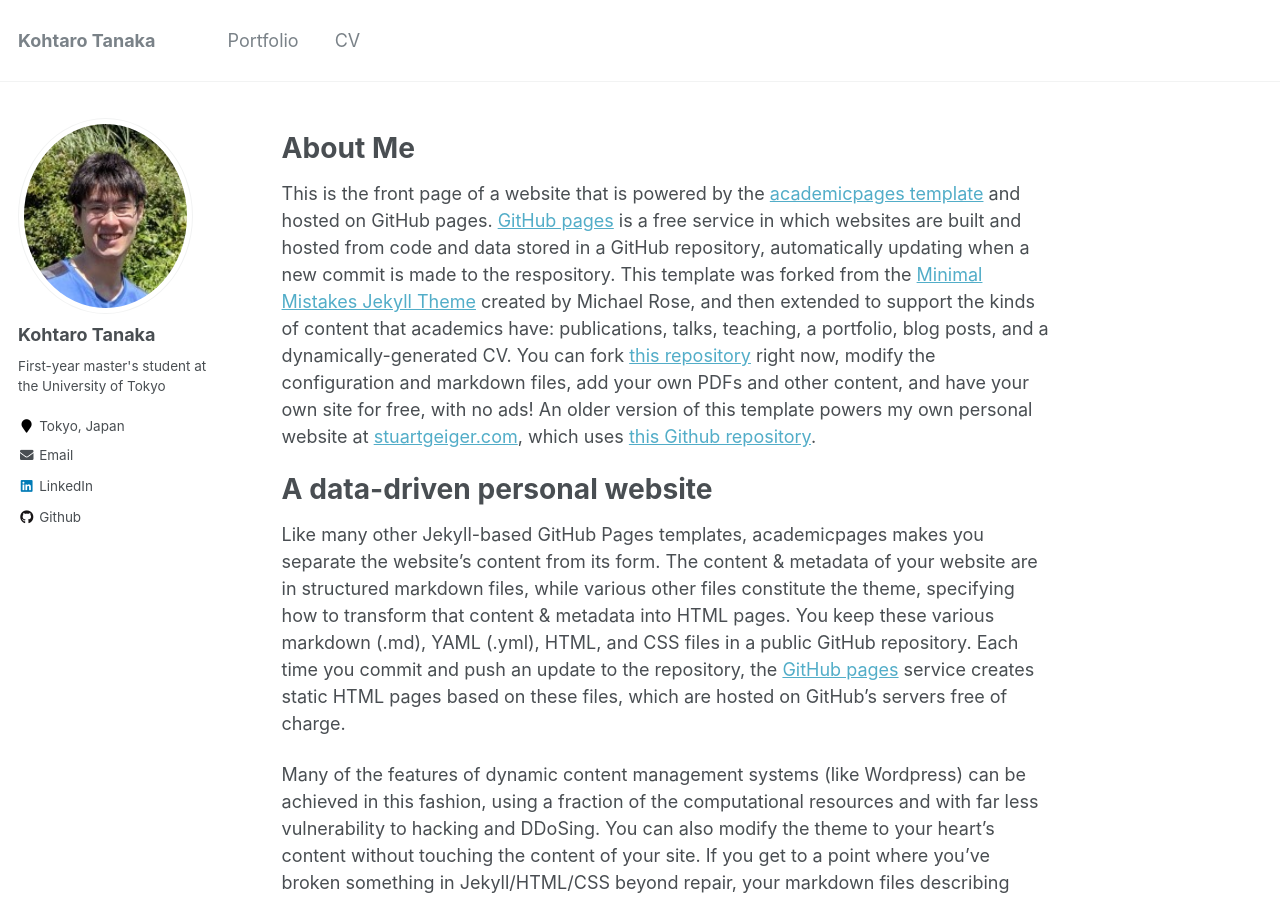
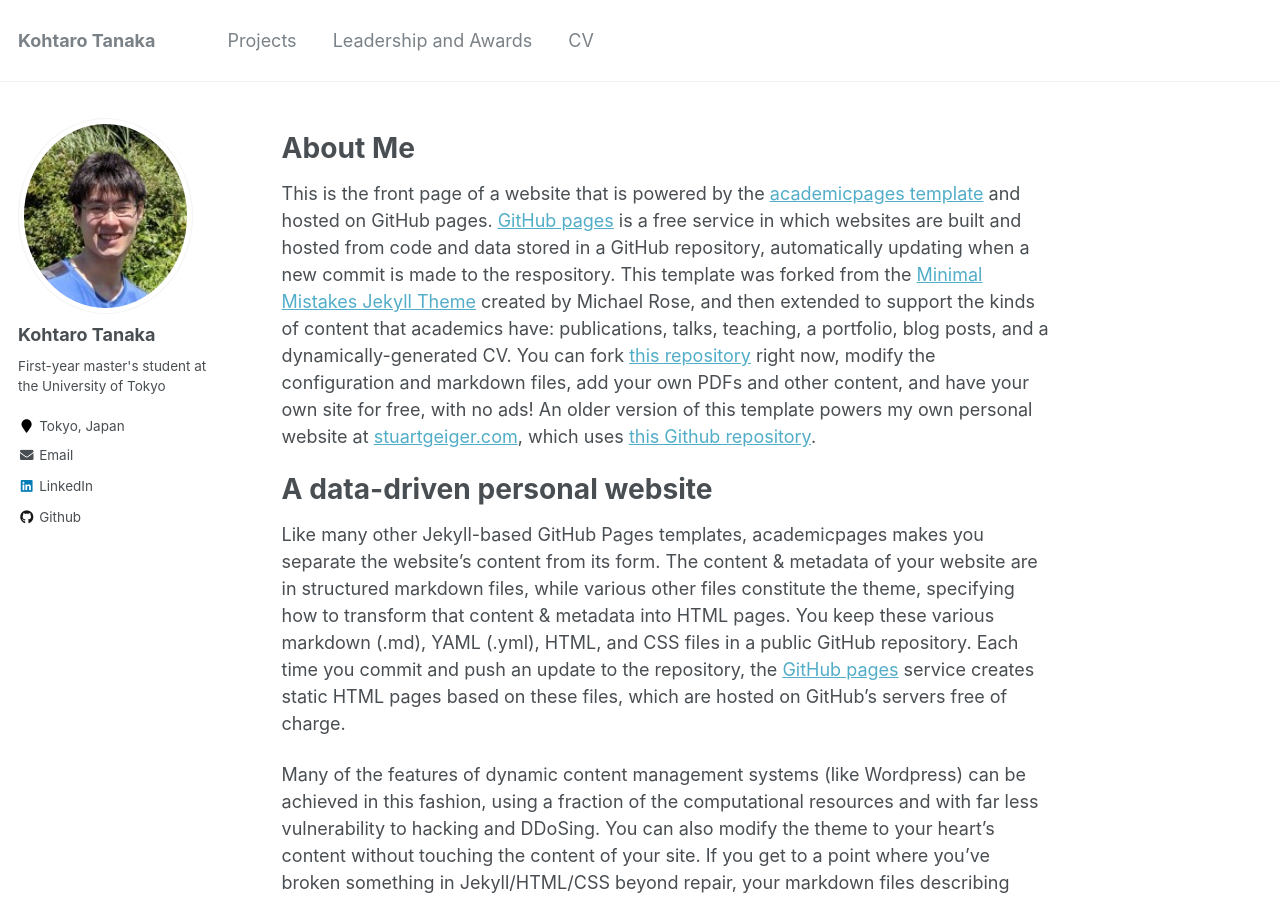
Before and after one commit to kohtaro246/kohtaro246.github.io, a Jekyll site: the page built from _pages/about.md, in a window 1280 px wide and 900 px high. Built offline with Jekyll 4.4.1, drawn with Linux system fonts in a browser that asks for light colours.

Commit message:
Update navigation.yml

```diff
--- a/_data/navigation.yml
+++ b/_data/navigation.yml
@@ -3,14 +3,11 @@ main:
 #  - title: "Publications"
 #    url: /publications/
 
-#  - title: "Talks"
-#    url: /talks/
+  - title: "Projects"
+    url: /projects/
 
-#  - title: "Teaching"
-#    url: /teaching/
-
-  - title: "Portfolio"
-    url: /portfolio/
+  - title: "Leadership and Awards"
+    url: /leadership-and-awards/
 
 #  - title: "Blog Posts"
 #    url: /year-archive/
```
